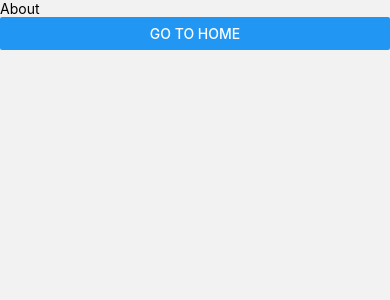
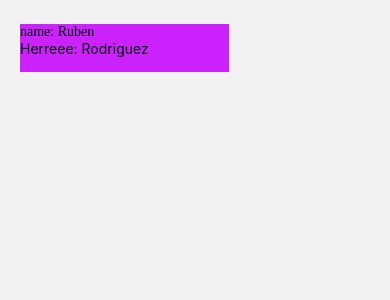
Before and after one commit to MikeNotu/MarzoApp, a React Native app: screen /About in a window 390 px wide. Shown: the top 300 px of the page. Built offline with nearby package versions, Linux system fonts and the light colour scheme.

Commit message:
Added Avenir font

```diff
--- a/Screens/AboutScreen.tsx
+++ b/Screens/AboutScreen.tsx
@@ -1,17 +1,12 @@
 import React from 'react';
-import {Text, View, Button} from 'react-native';
-import {useNavigation} from '@react-navigation/native';
+import {View} from 'react-native';
+import {Bienvenido} from '../components/Bienvenido';
 
-export function AboutScreen(): JSX.Element {
-  type NavigationParam = {
-    navigate: (route: string) => void;
-  };
-
-  const navigation = useNavigation<NavigationParam>();
+export const AboutScreen = (): JSX.Element => {
   return (
     <View>
-      <Text>About</Text>
-      <Button title="Go to Home" onPress={() => navigation.navigate('Home')} />
+      <Bienvenido firstName="Ruben" lastName="Rodriguez" />
+      {/* <View style={{backgroundColor: 'red', width: 394, height: 770}} /> */}
     </View>
   );
-}
+};
--- /dev/null
+++ b/components/Bienvenido.tsx
@@ -0,0 +1,24 @@
+import React from 'react';
+import {Text, View} from 'react-native';
+interface PersonData {
+  firstName: String;
+  lastName: String;
+}
+
+export const Bienvenido = ({firstName, lastName}: PersonData): JSX.Element => {
+  return (
+    <View>
+      <View
+        style={{
+          marginLeft: 20,
+          marginTop: 24,
+          backgroundColor: '#cc22ff',
+          width: 209,
+          height: 48,
+        }}>
+        <Text style={{fontFamily: 'Avenir'}}>name: {firstName}</Text>
+        <Text>Herreee: {lastName}</Text>
+      </View>
+    </View>
+  );
+};
```
Also changed, not shown: react-native.config.js (added, +7 -0 lines), fonts/Avenir.ttf (added), 5 other files (tests, documents, lock files or other folders).
